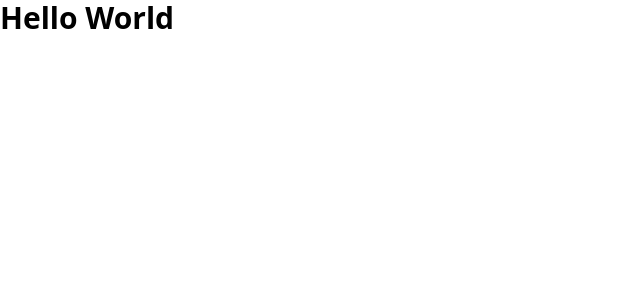
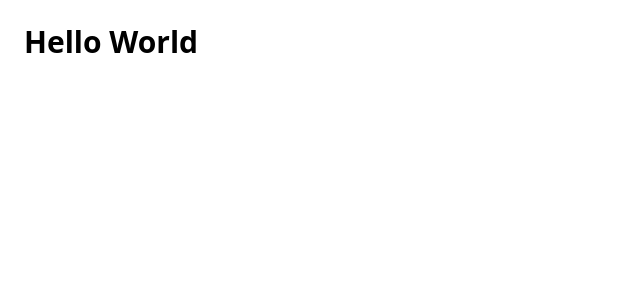
Before and after one commit to takeshi0518/ToDoApp, a React (Vite) app in the folder client/: page / in a window 1280 px wide. Shown: the top 300 px of the page, without its empty margins (0-640 px from the left). Built offline with nearby package versions, Linux system fonts and the light colour scheme.

Commit message:
feat: Containerコンポーネントを作成

```diff
--- /dev/null
+++ b/client/src/components/Container.jsx
@@ -0,0 +1,5 @@
+const Container = ({ children }) => {
+  return <div className="p-6 mx-auto max-w-screen-full">{children}</div>;
+};
+
+export { Container };
--- a/client/src/main.jsx
+++ b/client/src/main.jsx
@@ -3,9 +3,12 @@ import { createRoot } from 'react-dom/client';
 
 import './tailwind.css';
 import App from './App.jsx';
+import { Container } from './components/Container.jsx';
 
 createRoot(document.getElementById('root')).render(
   <StrictMode>
-    <App />
+    <Container>
+      <App />
+    </Container>
   </StrictMode>
 );
```
